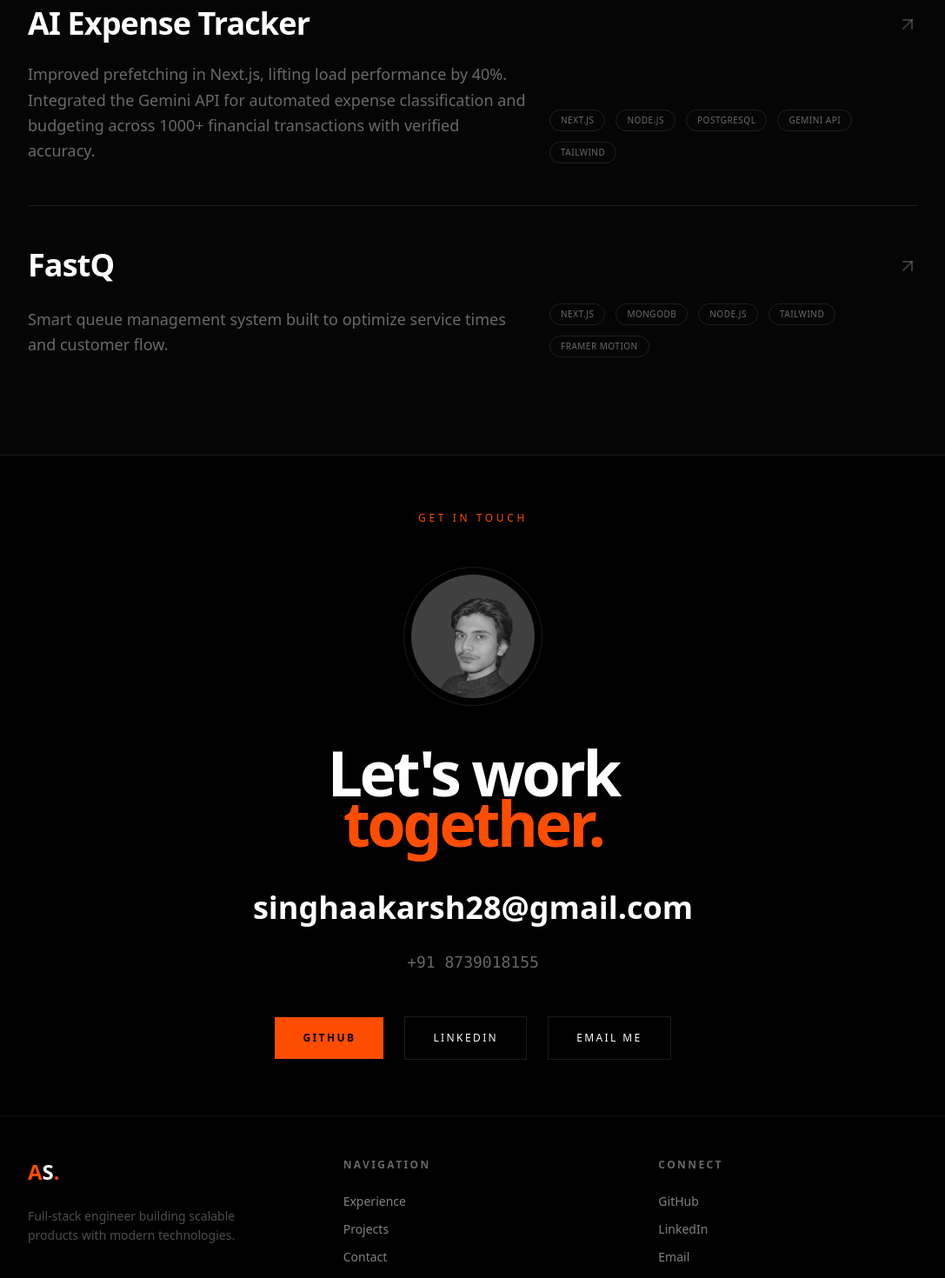
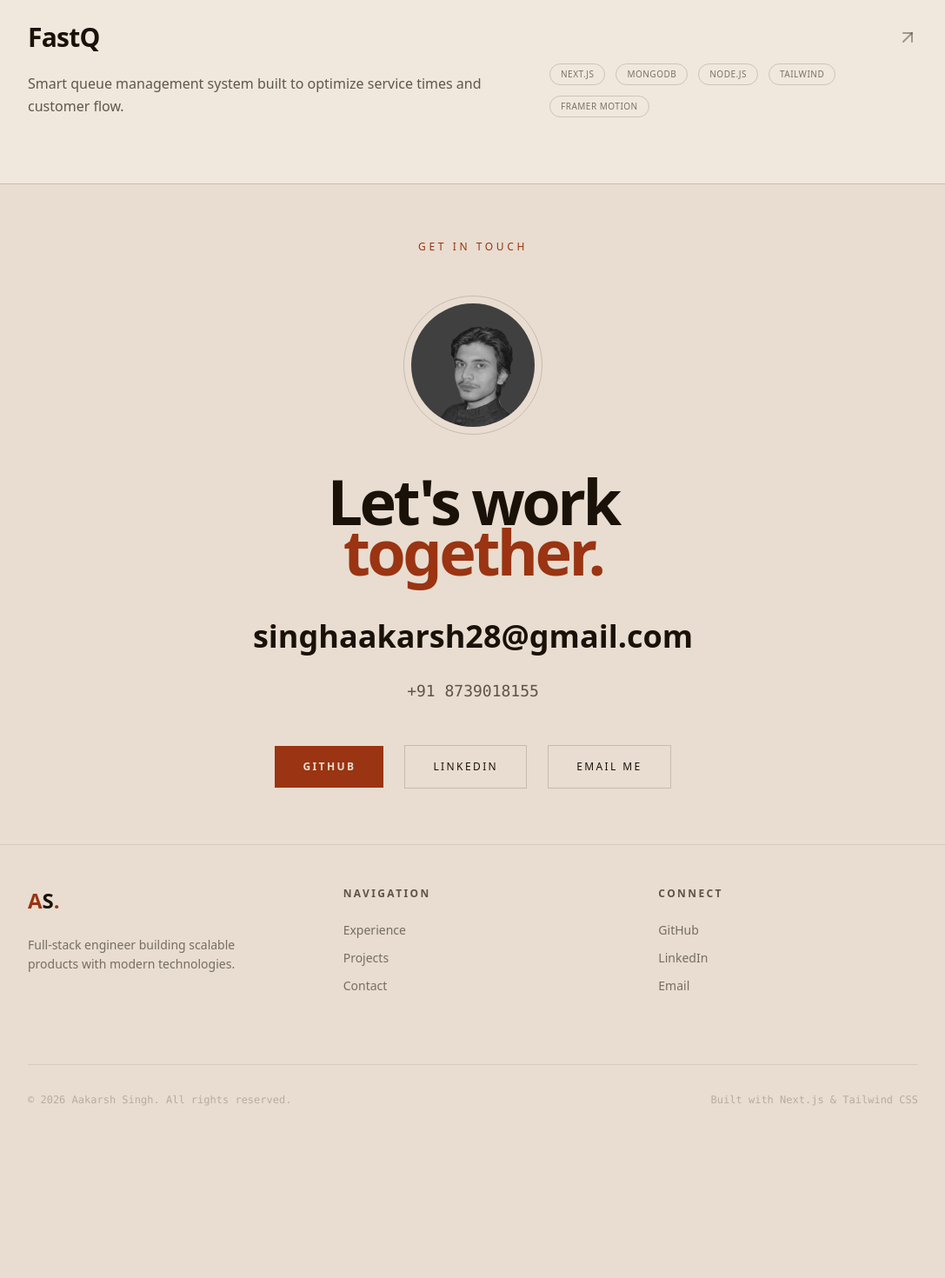
Before and after one commit to aakarsh12x/PortfolioV2, a Next.js app: page / in a window 1280 px wide. Shown: the part 4580-6050 px from the top of the page at 87% size, without its empty margins (96-1183 px from the left). After the commit the page ends 5901 px from the top, so only its background shows below. Built offline with nearby package versions, Linux system fonts and the light colour scheme.

Commit message:
style: adjust projects section spacing and unify component styles

```diff
--- a/src/components/Contact.tsx
+++ b/src/components/Contact.tsx
@@ -4,41 +4,52 @@ import { ScrollReveal } from "./ui/ScrollReveal";
 
 export const Contact = () => {
     return (
-        <section id="contact" className="py-16 bg-black border-t border-white/10">
+        <section id="contact" className="py-16" style={{ backgroundColor: "var(--bg-primary)", borderTop: "1px solid var(--border)" }}>
             <div className="max-w-5xl mx-auto px-6 md:px-12 lg:px-32 text-center">
                 <ScrollReveal variant="slide-up">
-                    <span className="text-[#ff4d00] text-xs tracking-[0.3em] uppercase mb-12 block">Get In Touch</span>
+                    <span className="text-xs tracking-[0.3em] uppercase mb-12 block" style={{ color: "var(--accent)" }}>Get In Touch</span>
                 </ScrollReveal>
 
                 {/* Profile Image */}
                 <div className="mb-12 flex justify-center">
                     <ScrollReveal variant="scale" delay={0.2}>
-                        <div className="relative w-32 h-32 lg:w-40 lg:h-40 rounded-full border border-white/10 p-2 group hover:border-[#ff4d00] transition-colors duration-500">
+                        <div className="relative w-32 h-32 lg:w-40 lg:h-40 rounded-full p-2 group transition-colors duration-500"
+                            style={{ border: "1px solid var(--border)" }}
+                            onMouseEnter={e => (e.currentTarget.style.borderColor = "var(--accent)")}
+                            onMouseLeave={e => (e.currentTarget.style.borderColor = "var(--border)")}
+                        >
                             <div className="w-full h-full rounded-full overflow-hidden relative">
-                                <img
-                                    src="/profile-pic.png"
-                                    alt="Aakarsh Singh"
-                                    className="w-full h-full object-cover grayscale group-hover:grayscale-0 transition-all duration-500"
-                                />
+                                <img src="/profile-pic.png" alt="Aakarsh Singh"
+                                    className="w-full h-full object-cover grayscale group-hover:grayscale-0 transition-all duration-500" />
                             </div>
                         </div>
                     </ScrollReveal>
                 </div>
 
                 <ScrollReveal variant="slide-up" delay={0.3}>
-                    <h2 className="text-5xl lg:text-7xl font-black tracking-tighter mb-12 leading-[0.8]">
+                    <h2 className="text-5xl lg:text-7xl font-black tracking-tighter mb-12 leading-[0.8]" style={{ color: "var(--text-primary)" }}>
                         Let's work
                         <br />
-                        <span className="text-[#ff4d00]">together.</span>
+                        <span style={{ color: "var(--accent)" }}>together.</span>
                     </h2>
                 </ScrollReveal>
 
                 <ScrollReveal variant="slide-up" delay={0.4}>
                     <div className="flex flex-col items-center gap-6 mb-12">
-                        <a href="mailto:singhaakarsh28@gmail.com" className="text-2xl lg:text-4xl font-bold text-white hover:text-[#ff4d00] transition-colors border-b border-transparent hover:border-[#ff4d00] pb-1">
+                        <a href="mailto:singhaakarsh28@gmail.com"
+                            className="text-2xl lg:text-4xl font-bold pb-1 transition-colors"
+                            style={{ color: "var(--text-primary)", borderBottom: "1px solid transparent" }}
+                            onMouseEnter={e => { e.currentTarget.style.color = "var(--accent)"; e.currentTarget.style.borderBottomColor = "var(--accent)"; }}
+                            onMouseLeave={e => { e.currentTarget.style.color = "var(--text-primary)"; e.currentTarget.style.borderBottomColor = "transparent"; }}
+                        >
                             singhaakarsh28@gmail.com
                         </a>
-                        <a href="tel:8739018155" className="text-lg text-white/40 font-mono hover:text-white transition-colors">
+                        <a href="tel:8739018155"
+                            className="text-lg font-mono transition-colors"
+                            style={{ color: "var(--text-muted)" }}
+                            onMouseEnter={e => (e.currentTarget.style.color = "var(--text-primary)")}
+                            onMouseLeave={e => (e.currentTarget.style.color = "var(--text-muted)")}
+                        >
                             +91 8739018155
                         </a>
                     </div>
@@ -46,15 +57,28 @@ export const Contact = () => {
 
                 <ScrollReveal variant="slide-up" delay={0.5}>
                     <div className="flex flex-col md:flex-row items-center justify-center gap-4 md:gap-6 w-full md:w-auto">
-                        <a href="https://github.com/aakarsh12x" target="_blank" rel="noopener noreferrer" className="w-full md:w-auto px-8 py-4 bg-[#ff4d00] text-black font-bold tracking-[0.2em] uppercase text-xs hover:bg-white transition-all lg:cursor-none">
+                        <a href="https://github.com/aakarsh12x" target="_blank" rel="noopener noreferrer"
+                            className="w-full md:w-auto px-8 py-4 font-bold tracking-[0.2em] uppercase text-xs transition-all lg:cursor-none"
+                            style={{ backgroundColor: "var(--accent)", color: "var(--bg-primary)" }}
+                            onMouseEnter={e => (e.currentTarget.style.backgroundColor = "var(--text-primary)")}
+                            onMouseLeave={e => (e.currentTarget.style.backgroundColor = "var(--accent)")}
+                        >
                             GitHub
                         </a>
-                        <a href="https://www.linkedin.com/in/aakarsh-singh-b27a5228b/" target="_blank" rel="noopener noreferrer" className="w-full md:w-auto px-8 py-4 border border-white/10 text-xs tracking-[0.2em] uppercase hover:bg-white/5 hover:border-[#ff4d00] transition-all lg:cursor-none">
-                            LinkedIn
-                        </a>
-                        <a href="mailto:singhaakarsh28@gmail.com" className="w-full md:w-auto px-8 py-4 border border-white/10 text-xs tracking-[0.2em] uppercase hover:bg-white/5 hover:border-[#ff4d00] transition-all lg:cursor-none">
-                            Email Me
-                        </a>
+                        {[
+                            { href: "https://www.linkedin.com/in/aakarsh-singh-b27a5228b/", label: "LinkedIn" },
+                            { href: "mailto:singhaakarsh28@gmail.com", label: "Email Me" },
+                        ].map(({ href, label }) => (
+                            <a key={label} href={href} target={href.startsWith("http") ? "_blank" : undefined}
+                                rel={href.startsWith("http") ? "noopener noreferrer" : undefined}
+                                className="w-full md:w-auto px-8 py-4 text-xs tracking-[0.2em] uppercase transition-all lg:cursor-none"
+                                style={{ border: "1px solid var(--border)", color: "var(--text-primary)" }}
+                                onMouseEnter={e => { e.currentTarget.style.borderColor = "var(--accent)"; e.currentTarget.style.backgroundColor = "var(--surface-2)"; }}
+                                onMouseLeave={e => { e.currentTarget.style.borderColor = "var(--border)"; e.currentTarget.style.backgroundColor = "transparent"; }}
+                            >
+                                {label}
+                            </a>
+                        ))}
                     </div>
                 </ScrollReveal>
             </div>
--- a/src/components/Footer.tsx
+++ b/src/components/Footer.tsx
@@ -2,7 +2,7 @@
 
 export const Footer = () => {
     return (
-        <footer className="py-12 bg-black border-t border-white/5">
+        <footer className="py-12" style={{ backgroundColor: "var(--bg-primary)", borderTop: "1px solid var(--border-subtle)" }}>
             <div className="max-w-7xl mx-auto px-16 lg:px-32">
 
                 {/* Main Footer Content */}
@@ -11,59 +11,62 @@ export const Footer = () => {
                     {/* Brand */}
                     <div>
                         <h3 className="text-2xl font-black mb-6">
-                            <span className="text-[#ff4d00]">A</span>S<span className="text-[#ff4d00]">.</span>
+                            <span style={{ color: "var(--accent)" }}>A</span>
+                            <span style={{ color: "var(--text-primary)" }}>S</span>
+                            <span style={{ color: "var(--accent)" }}>.</span>
                         </h3>
-                        <p className="text-white/30 text-sm leading-relaxed">
+                        <p className="text-sm leading-relaxed" style={{ color: "var(--text-faint)" }}>
                             Full-stack engineer building scalable products with modern technologies.
                         </p>
                     </div>
 
                     {/* Quick Links */}
                     <div>
-                        <h4 className="text-xs font-bold tracking-[0.2em] uppercase text-white/40 mb-6">Navigation</h4>
+                        <h4 className="text-xs font-bold tracking-[0.2em] uppercase mb-6" style={{ color: "var(--text-muted)" }}>Navigation</h4>
                         <div className="flex flex-col gap-3">
-                            <a href="#experience" className="text-sm text-white/50 hover:text-[#ff4d00] transition-colors">Experience</a>
-                            <a href="#projects" className="text-sm text-white/50 hover:text-[#ff4d00] transition-colors">Projects</a>
-                            <a href="#contact" className="text-sm text-white/50 hover:text-[#ff4d00] transition-colors">Contact</a>
+                            {["experience", "projects", "contact"].map((link) => (
+                                <a key={link} href={`#${link}`}
+                                    className="text-sm capitalize transition-colors"
+                                    style={{ color: "var(--text-faint)" }}
+                                    onMouseEnter={e => (e.currentTarget.style.color = "var(--accent)")}
+                                    onMouseLeave={e => (e.currentTarget.style.color = "var(--text-faint)")}
+                                >
+                                    {link.charAt(0).toUpperCase() + link.slice(1)}
+                                </a>
+                            ))}
                         </div>
                     </div>
 
                     {/* Social */}
                     <div>
-                        <h4 className="text-xs font-bold tracking-[0.2em] uppercase text-white/40 mb-6">Connect</h4>
+                        <h4 className="text-xs font-bold tracking-[0.2em] uppercase mb-6" style={{ color: "var(--text-muted)" }}>Connect</h4>
                         <div className="flex flex-col gap-3">
-                            <a
-                                href="https://github.com/aakarsh12x"
-                                target="_blank"
-                                rel="noopener noreferrer"
-                                className="text-sm text-white/50 hover:text-[#ff4d00] transition-colors"
-                            >
-                                GitHub
-                            </a>
-                            <a
-                                href="https://www.linkedin.com/in/aakarsh-singh-b27a5228b/"
-                                target="_blank"
-                                rel="noopener noreferrer"
-                                className="text-sm text-white/50 hover:text-[#ff4d00] transition-colors"
-                            >
-                                LinkedIn
-                            </a>
-                            <a
-                                href="mailto:singhaakarsh28@gmail.com"
-                                className="text-sm text-white/50 hover:text-[#ff4d00] transition-colors"
-                            >
-                                Email
-                            </a>
+                            {[
+                                { href: "https://github.com/aakarsh12x", label: "GitHub" },
+                                { href: "https://www.linkedin.com/in/aakarsh-singh-b27a5228b/", label: "LinkedIn" },
+                                { href: "mailto:singhaakarsh28@gmail.com", label: "Email" },
+                            ].map(({ href, label }) => (
+                                <a key={label} href={href}
+                                    target={href.startsWith("http") ? "_blank" : undefined}
+                                    rel={href.startsWith("http") ? "noopener noreferrer" : undefined}
+                                    className="text-sm transition-colors"
+                                    style={{ color: "var(--text-faint)" }}
+                                    onMouseEnter={e => (e.currentTarget.style.color = "var(--accent)")}
+                                    onMouseLeave={e => (e.currentTarget.style.color = "var(--text-faint)")}
+                                >
+                                    {label}
+                                </a>
+                            ))}
                         </div>
                     </div>
                 </div>
 
                 {/* Bottom Bar */}
-                <div className="pt-8 border-t border-white/5 flex flex-col md:flex-row justify-between items-center gap-4">
-                    <p className="text-xs text-white/20 font-mono">
+                <div className="pt-8 flex flex-col md:flex-row justify-between items-center gap-4" style={{ borderTop: "1px solid var(--border-subtle)" }}>
+                    <p className="text-xs font-mono" style={{ color: "var(--text-trace)" }}>
                         © 2026 Aakarsh Singh. All rights reserved.
                     </p>
-                    <p className="text-xs text-white/20 font-mono">
+                    <p className="text-xs font-mono" style={{ color: "var(--text-trace)" }}>
                         Built with Next.js & Tailwind CSS
                     </p>
                 </div>
--- a/src/components/Projects.tsx
+++ b/src/components/Projects.tsx
@@ -6,49 +6,50 @@ import { ScrollReveal } from "./ui/ScrollReveal";
 
 export const Projects = () => {
     return (
-        <section id="projects" className="py-16 bg-[#050505] overflow-hidden">
+        <section id="projects" className="py-6 lg:py-12 overflow-hidden" style={{ backgroundColor: "var(--bg-card)" }}>
             <div className="max-w-7xl mx-auto px-6 md:px-12 lg:px-32">
 
                 {/* Header */}
-                <div className="mb-20">
+                <div className="mb-5 lg:mb-10">
                     <ScrollReveal variant="slide-up">
-                        <span className="text-[#ff4d00] text-xs tracking-[0.3em] uppercase mb-6 block">Selected Work</span>
-                        <h2 className="text-3xl lg:text-6xl font-black tracking-tighter">Projects</h2>
+                        <span className="text-xs tracking-[0.3em] uppercase mb-6 block" style={{ color: "var(--accent)" }}>Selected Work</span>
+                        <h2 className="text-3xl lg:text-4xl font-black tracking-tighter" style={{ color: "var(--text-primary)" }}>Projects</h2>
                     </ScrollReveal>
                 </div>
 
                 {/* List */}
                 <div className="flex flex-col">
                     {PROJECTS.map((project, i) => (
-                        <ScrollReveal
-                            key={i}
-                            variant={i % 2 === 0 ? "slide-left" : "slide-right"}
-                            delay={0.1}
-                            className="w-full"
-                        >
+                        <ScrollReveal key={i} variant={i % 2 === 0 ? "slide-left" : "slide-right"} delay={0.1} className="w-full">
                             <a
                                 href={project.url || "#"}
                                 target={project.url ? "_blank" : "_self"}
                                 rel={project.url ? "noopener noreferrer" : ""}
-                                className="group block py-12 border-t border-white/10 hover:bg-white/[0.02] transition-colors lg:cursor-none"
-                                style={{ cursor: project.url ? 'pointer' : 'default' }}
+                                className="group block py-4 lg:py-7 transition-colors lg:cursor-none"
+                                style={{ borderTop: "1px solid var(--border)" }}
+                                onMouseEnter={e => (e.currentTarget.style.backgroundColor = "var(--surface-1)")}
+                                onMouseLeave={e => (e.currentTarget.style.backgroundColor = "transparent")}
                             >
-                                <div className="flex flex-col lg:flex-row lg:items-baseline justify-between gap-6 mb-6">
-                                    <h3 className="text-2xl lg:text-4xl font-black tracking-tight group-hover:text-[#ff4d00] transition-colors">
+                                <div className="flex items-center justify-between gap-4 mb-2 lg:mb-3">
+                                    <h3 className="text-lg lg:text-3xl font-black tracking-tight transition-colors" style={{ color: "var(--text-primary)" }}
+                                        onMouseEnter={e => (e.currentTarget.style.color = "var(--accent)")}
+                                        onMouseLeave={e => (e.currentTarget.style.color = "var(--text-primary)")}
+                                    >
                                         {project.title}
                                     </h3>
                                     {project.url && (
-                                        <ArrowUpRight className="w-6 h-6 text-white/20 group-hover:text-[#ff4d00] group-hover:rotate-45 transition-all duration-500" />
+                                        <ArrowUpRight className="w-6 h-6 group-hover:rotate-45 transition-all duration-500 flex-shrink-0" style={{ color: "var(--text-ghost)" }} />
                                     )}
                                 </div>
 
-                                <div className="flex flex-col lg:flex-row justify-between lg:items-end gap-6">
-                                    <p className="text-lg text-white/40 max-w-xl leading-relaxed">
+                                <div className="flex flex-col lg:flex-row justify-between lg:items-end gap-3 lg:gap-6">
+                                    <p className="text-sm lg:text-base max-w-xl leading-relaxed" style={{ color: "var(--text-muted)" }}>
                                         {project.desc}
                                     </p>
                                     <div className="flex flex-wrap gap-3">
                                         {project.tech.map((t) => (
-                                            <span key={t} className="px-3 py-1 border border-white/10 rounded-full text-[10px] text-white/40 uppercase tracking-wider group-hover:border-[#ff4d00]/30 group-hover:text-[#ff4d00] transition-colors">
+                                            <span key={t} className="px-3 py-1 rounded-full text-[10px] uppercase tracking-wider transition-colors"
+                                                style={{ border: "1px solid var(--border)", color: "var(--text-faint)" }}>
                                                 {t}
                                             </span>
                                         ))}
```
